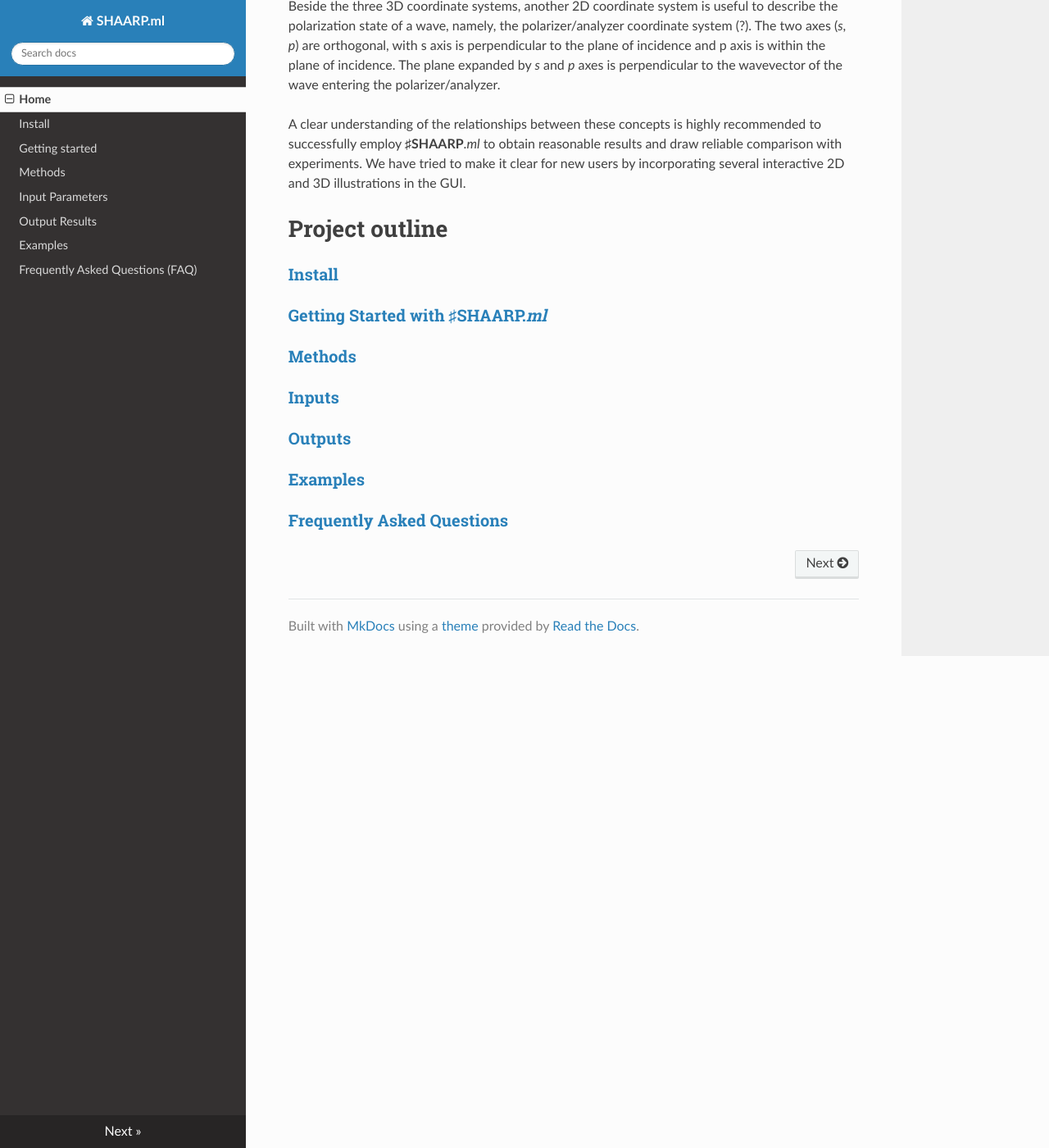
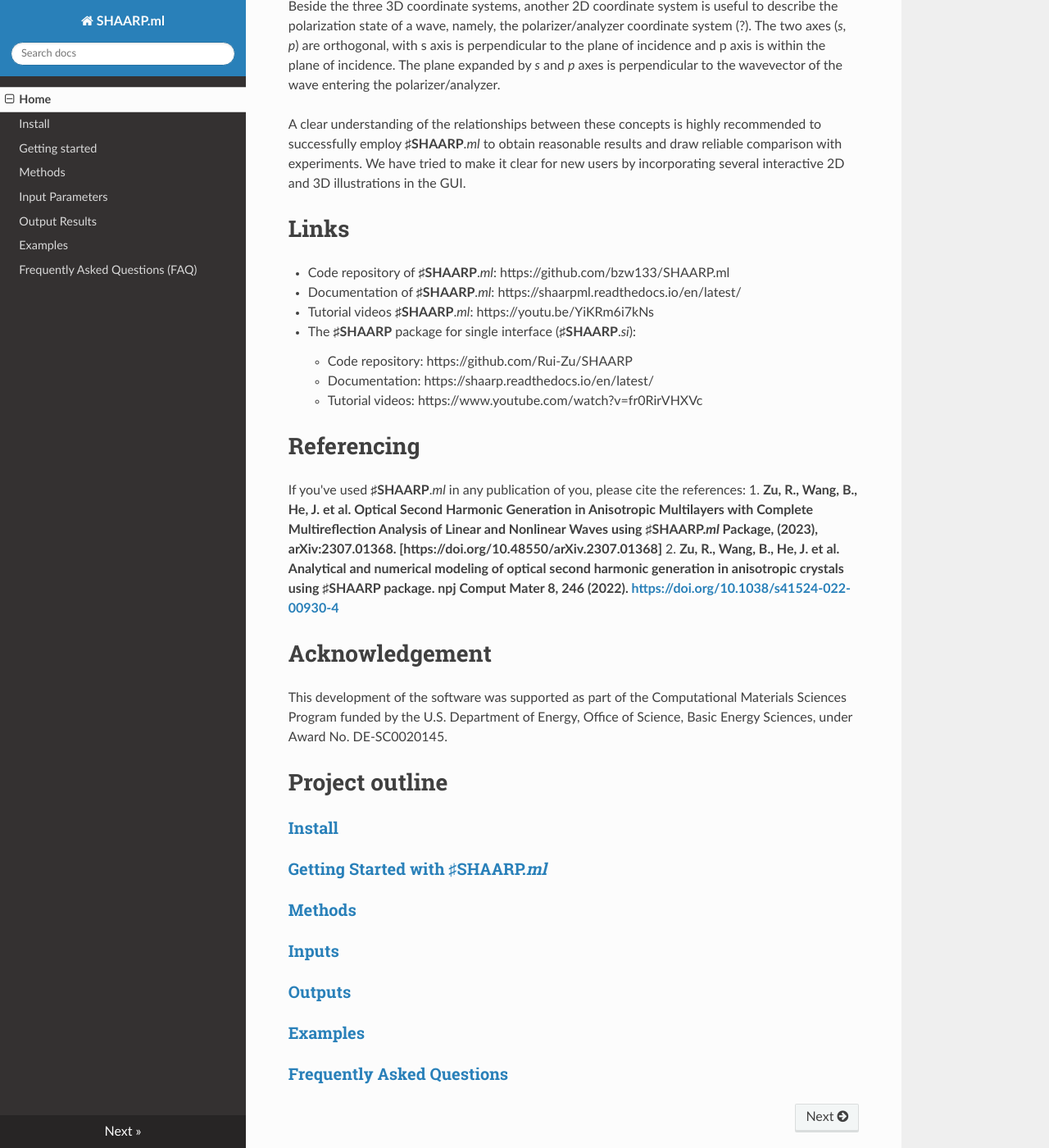
Before and after one commit to bzw133/SHAARP.ml, an MkDocs documentation site: the page built from docs/index.md, in a window 1280 px wide and 1400 px high, scrolled down 1274 px. Shown: the whole window at 82% size. Built offline with MkDocs 1.6.1, drawn with Linux system fonts in a browser that asks for light colours; nearby versions of some CDN libraries; formulas are drawn with MathJax 3.

Commit message:
Update index.md by adding the arxiv and links

```diff
--- a/docs/index.md
+++ b/docs/index.md
@@ -29,6 +29,23 @@ Beside the three 3D coordinate systems, another 2D coordinate system is useful t
 A clear understanding of the relationships between these concepts is highly recommended to successfully employ **♯SHAARP**._ml_ to obtain reasonable results and draw reliable comparison with experiments. We have tried to make it clear for new users by incorporating several interactive 2D and 3D illustrations in the GUI.
 
 
+# Links
+- Code repository of **♯SHAARP**._ml_: https://github.com/bzw133/SHAARP.ml
+- Documentation of **♯SHAARP**._ml_: https://shaarpml.readthedocs.io/en/latest/
+- Tutorial videos **♯SHAARP**._ml_: https://youtu.be/YiKRm6i7kNs
+- The **♯SHAARP** package for single interface (**♯SHAARP**._si_):
+	- Code repository: https://github.com/Rui-Zu/SHAARP
+	- Documentation: https://shaarp.readthedocs.io/en/latest/
+	- Tutorial videos: https://www.youtube.com/watch?v=fr0RirVHXVc
+
+# Referencing
+If you've used **♯SHAARP**._ml_ in any publication of you, please cite the references:
+1. **Zu, R., Wang, B., He, J. et al. Optical Second Harmonic Generation in Anisotropic Multilayers with Complete Multireflection Analysis** **of Linear and Nonlinear Waves using ♯SHAARP._ml_ Package, (2023), arXiv:2307.01368. [https://doi.org/10.48550/arXiv.2307.01368]**
+2. **Zu, R., Wang, B., He, J. et al. Analytical and numerical modeling of optical second harmonic generation in anisotropic crystals using ♯SHAARP package. npj Comput Mater 8, 246 (2022). [https://doi.org/10.1038/s41524-022-00930-4](https://doi.org/10.1038/s41524-022-00930-4)**
+
+# Acknowledgement
+This development of the software was supported as part of the Computational Materials Sciences Program funded by the U.S. Department of Energy, Office of Science, Basic Energy Sciences, under Award No. DE-SC0020145.
+
 # Project outline
 
 ### [Install](install.md)
```
